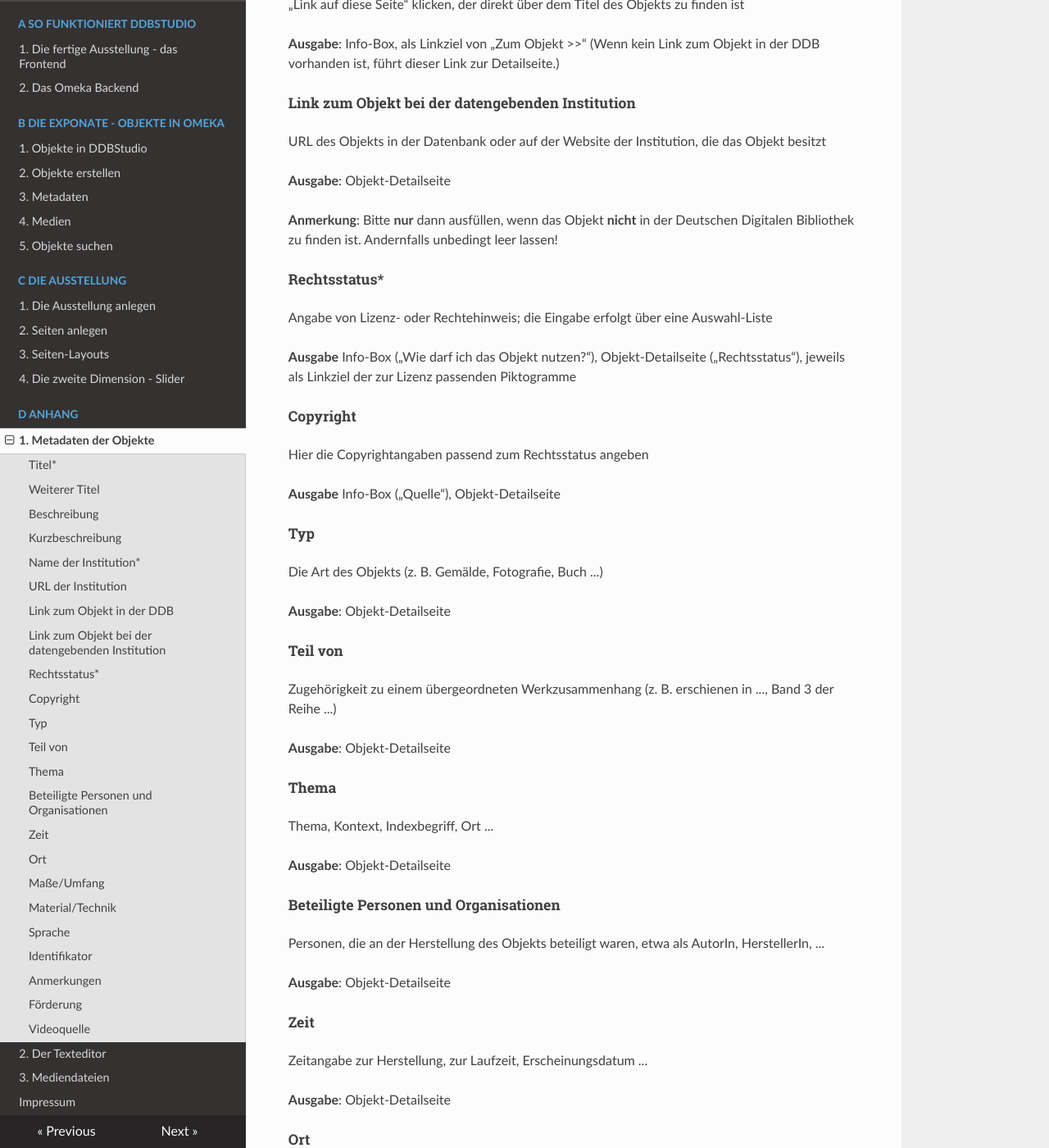
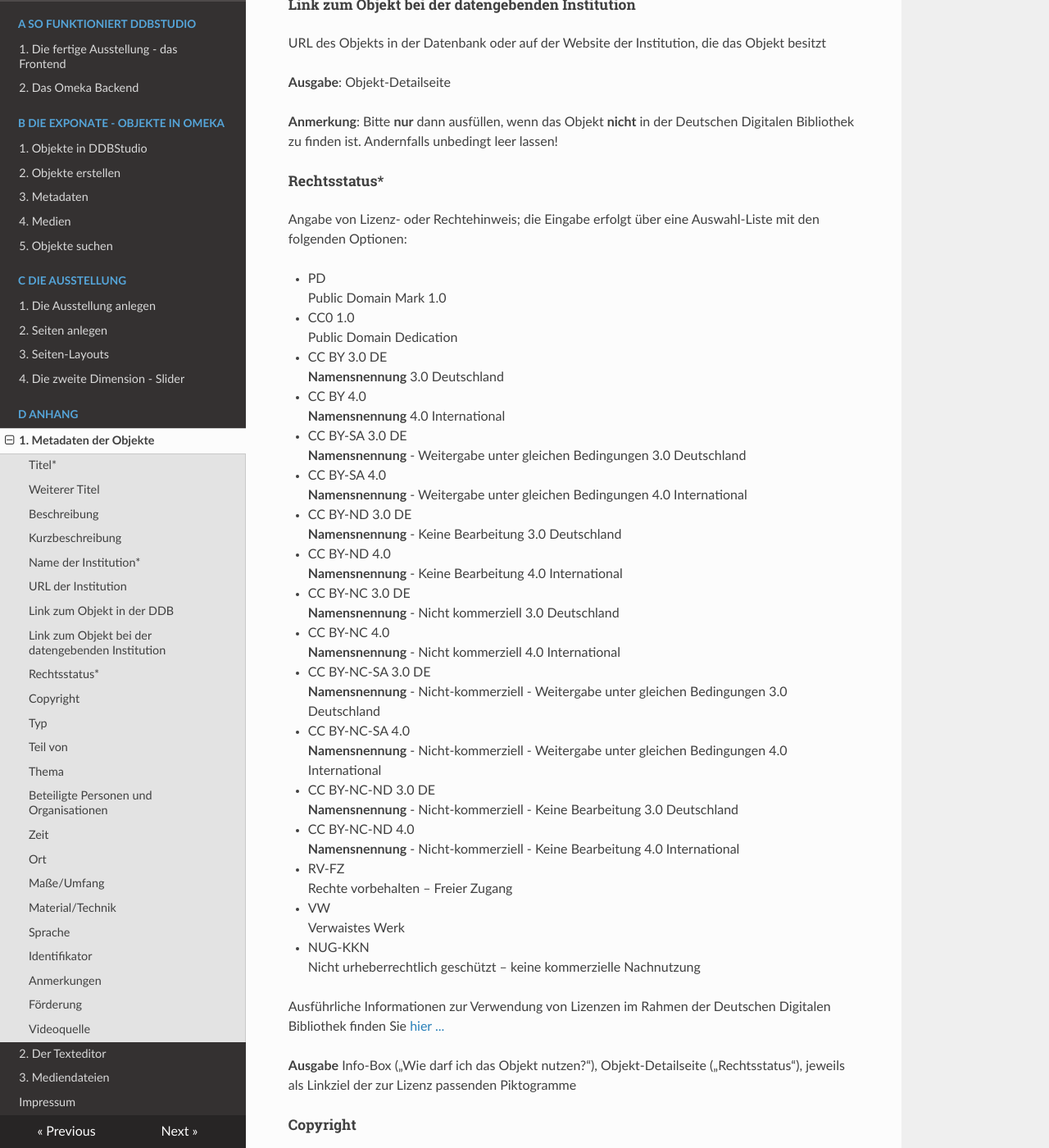
Before and after one commit to Deutsche-Digitale-Bibliothek/ddb-virtualexhibitions-docs-litfass, an MkDocs documentation site: the page built from docs/anhang_metadaten.md, in a window 1280 px wide and 1400 px high, scrolled down 2737 px. Shown: the whole window at 82% size. Built offline with MkDocs 1.6.1, drawn with Linux system fonts in a browser that asks for light colours; some of the changed text lies outside the part shown.

Commit message:
edits and addition to anhang_metadaten.md

```diff
--- a/docs/anhang_metadaten.md
+++ b/docs/anhang_metadaten.md
@@ -6,13 +6,11 @@
 
 !![Abb. D.1-1 – Infobox mit Metadaten zu einem Objekt][D-1_1]
 
-Außerdem erscheinen die Metadaten auf der Detailseite zum Objekt, sofern es sich um ein Objekt handelt, das nicht in der DDB vorhanden ist. In diesem Fall gelangt man über den Link „Zum Objekt >>“ zur Seite des Objekts in der DDB, wo es mit den beim Ingest des Objekts eingespielten Metadaten ausgegeben wird.
+Außerdem erscheinen die Metadaten auf der Detailseite zum Objekt, sofern es sich um ein Objekt handelt, das nicht in der DDB vorhanden ist. Bei Objekten, die bereits in der Deutschen Digitalen Bibliothek vorhanden sind, gelangt man über den Link „Zum Objekt >>“ zur Seite des Objekts in der DDB, wo es mit den beim Ingest des Objekts eingespielten Metadaten ausgegeben wird.
 
 !!! note "Wenn Sie DDB-Objekte verwenden, müssen Sie nur wenige Metadaten eingeben"
 
     Wenn die Objekte Ihrer Ausstellung bereits in der DDB verfügbar sind, können Sie sich bei der Eingabe der Metadaten auf die wenigen Felder beschränken, die in der Info-Box ausgegeben werden. Denn das Objekt hat in diesem Fall keine eigene Detailseite im Ausstellungskontext.
-
-    Sollte es vorkommen, dass die in der DDB eingepflegten Metadaten nicht korrekt oder vollständig sind, und es ist für Ihre Ausstellung wichtig, andere oder zusätzliche Daten auszugeben, entfernen Sie den Link zum Objekt in der DDB und geben diese Daten in Omeka ein.
 
 !![Abb. D.1-2 – Detailseite zu einem Objekt mit Metadatenausgabe][D-1_2]
 
@@ -26,7 +24,7 @@
 
 ##### Weiterer Titel
 
-z. B. Untertitel, Originaltitel in anderer Sprache, gleichwertiger Titel, ursprünglicher Titel (z. B. Mona Lisa/La Joconde).
+z.B. Untertitel, Originaltitel in anderer Sprache, gleichwertiger Titel, ursprünglicher Titel (z.B. Mona Lisa/La Joconde).
 
 **Ausgabe**: Objekt-Detailseite
 
@@ -70,25 +68,78 @@
 
 ##### Rechtsstatus*
 
-Angabe von Lizenz- oder Rechtehinweis; die Eingabe erfolgt über eine Auswahl-Liste
+Angabe von Lizenz- oder Rechtehinweis; die Eingabe erfolgt über eine Auswahl-Liste mit den folgenden Optionen:
+
+* PD <br />
+Public Domain Mark 1.0
+
+* CC0 1.0<br />
+Public Domain Dedication
+
+* CC BY 3.0 DE<br />
+**Namensnennung** 3.0 Deutschland
+
+* CC BY 4.0<br />
+**Namensnennung** 4.0 International
+
+* CC BY-SA 3.0 DE<br />
+**Namensnennung** - Weitergabe unter gleichen Bedingungen 3.0 Deutschland
+
+* CC BY-SA 4.0<br />
+**Namensnennung** - Weitergabe unter gleichen Bedingungen 4.0 International
+
+* CC BY-ND 3.0 DE<br />
+**Namensnennung** - Keine Bearbeitung 3.0 Deutschland
+
+* CC BY-ND 4.0<br />
+**Namensnennung** - Keine Bearbeitung 4.0 International
+
+* CC BY-NC 3.0 DE<br />
+**Namensnennung** - Nicht kommerziell 3.0 Deutschland
+
+* CC BY-NC 4.0<br />
+**Namensnennung** - Nicht kommerziell 4.0 International
+
+* CC BY-NC-SA 3.0 DE<br />
+**Namensnennung** - Nicht-kommerziell - Weitergabe unter gleichen Bedingungen 3.0 Deutschland
+
+* CC BY-NC-SA 4.0<br />
+**Namensnennung** - Nicht-kommerziell - Weitergabe unter gleichen Bedingungen 4.0 International
+
+* CC BY-NC-ND 3.0 DE<br />
+**Namensnennung** - Nicht-kommerziell - Keine Bearbeitung 3.0 Deutschland
+
+* CC BY-NC-ND 4.0<br />
+**Namensnennung** - Nicht-kommerziell - Keine Bearbeitung 4.0 International
+
+* RV-FZ<br />
+Rechte vorbehalten – Freier Zugang
+
+* VW<br />
+Verwaistes Werk
+
+* NUG-KKN<br />
+Nicht urheberrechtlich geschützt – keine kommerzielle Nachnutzung
+
+Ausführliche Informationen zur Verwendung von Lizenzen im Rahmen der Deutschen Digitalen Bibliothek finden Sie [hier ...](https://www.deutsche-digitale-bibliothek.de/content/ueber-uns/lizenzen-und-rechtehinweise-der-lizenzkorb-der-deutschen-digitalen-bibliothek/){target=_blank}
 
 **Ausgabe**  Info-Box („Wie darf ich das Objekt nutzen?“), Objekt-Detailseite („Rechtsstatus“), jeweils als Linkziel der zur Lizenz passenden Piktogramme
 
 ##### Copyright
 
-Hier die Copyrightangaben passend zum Rechtsstatus angeben
+Bei Lizenzangaben, die eine **Namensnennung** vorsehen (siehe oben Liste der Lizenzen), wird die in diesem Feld eingetragene Angabe als Quelle ausgegeben, die gennannt werden muss.
 
-**Ausgabe** Info-Box („Quelle“), Objekt-Detailseite
+**Ausgabe** Info-Box („Quelle“), Objekt-Detailseite („Quelle“)
 
 ##### Typ
 
-Die Art des Objekts (z. B. Gemälde, Fotografie, Buch ...)
+Die Art des Objekts (z.B. Gemälde, Fotografie, Buch ...)
 
 **Ausgabe**: Objekt-Detailseite
 
 ##### Teil von
 
-Zugehörigkeit zu einem übergeordneten Werkzusammenhang (z. B. erschienen in ..., Band 3 der Reihe ...)
+Zugehörigkeit zu einem übergeordneten Werkzusammenhang (z.B. erschienen in ..., Band 3 der Reihe ...)
 
 **Ausgabe**: Objekt-Detailseite
 
@@ -124,7 +175,7 @@
 
 ##### Material/Technik
 
-Angaben zum verwendeten Material und zur Technik, z. B. Öl auf Leinwand, Holz, Grisaille, mp3, ...
+Angaben zum verwendeten Material und zur Technik, z.B. Öl auf Leinwand, Holz, Grisaille, mp3, ...
 
 **Ausgabe**: Objekt-Detailseite
 
```
